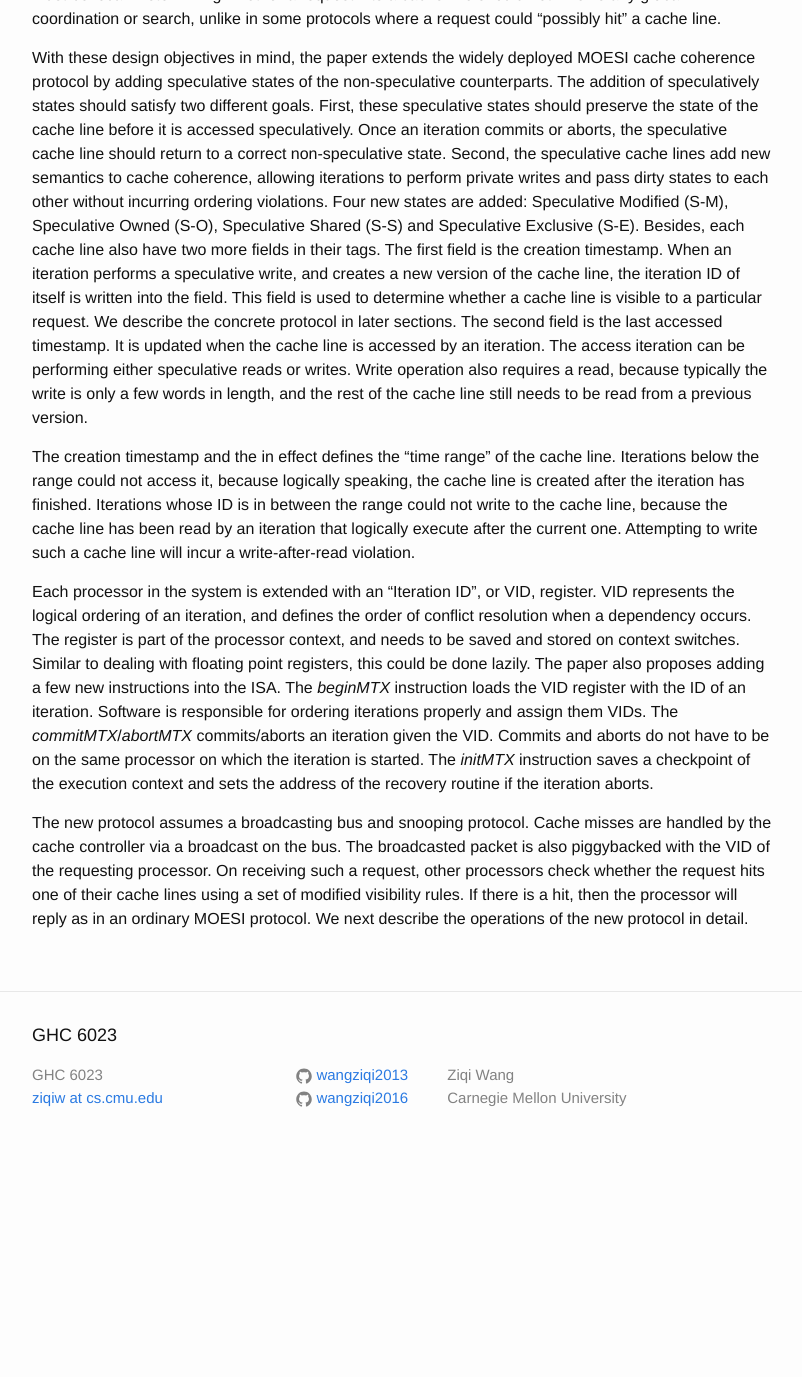
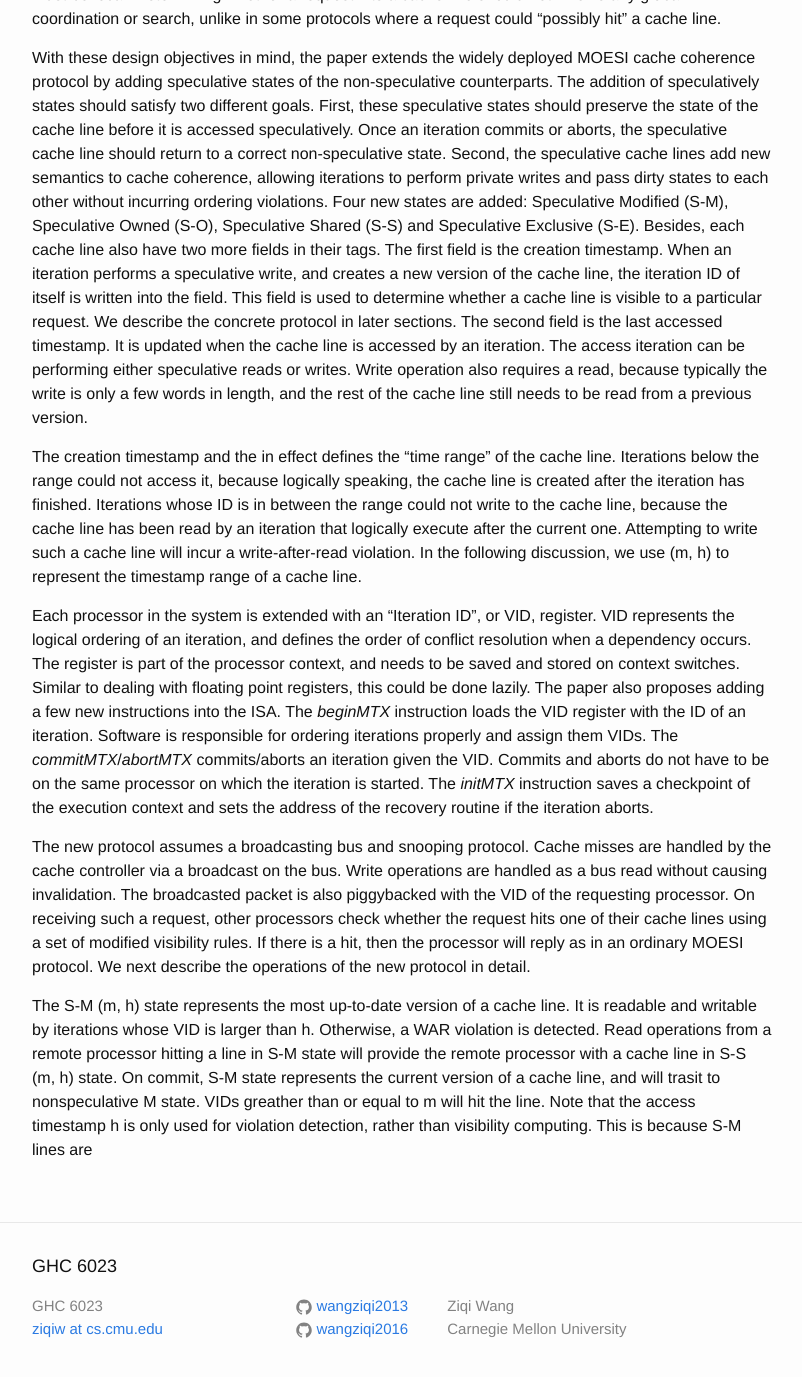
Before and after one commit to wangziqi2013/wangziqi2013.github.io, a Jekyll site: the page built from _posts/2018-06-02-Hardware-Multithreaded-Transactions.markdown, in a window 1280 px wide and 1400 px high, scrolled down 866 px. Shown: the top 1377 px of the window, without its empty margins (238-1040 px from the left). Built offline with Jekyll 4.4.1, drawn with Linux system fonts in a browser that asks for light colours; before the commit the page ends 2035 px from its top, so only the background shows below that.

Commit message:
Working on S-M state

```diff
--- a/_posts/2018-06-02-Hardware-Multithreaded-Transactions.markdown
+++ b/_posts/2018-06-02-Hardware-Multithreaded-Transactions.markdown
@@ -51,7 +51,7 @@ The creation timestamp and the in effect defines the "time range" of the cache l
 the range could not access it, because logically speaking, the cache line is created after the iteration has finished.
 Iterations whose ID is in between the range could not write to the cache line, because the cache line has been read by
 an iteration that logically execute after the current one. Attempting to write such a cache line will incur a write-after-read
-violation.
+violation. In the following discussion, we use (m, h) to represent the timestamp range of a cache line.
 
 Each processor in the system is extended with an "Iteration ID", or VID, register. VID represents the logical ordering
 of an iteration, and defines the order of conflict resolution when a dependency occurs. The register is part of the processor
@@ -63,7 +63,13 @@ be on the same processor on which the iteration is started. The *initMTX* instru
 context and sets the address of the recovery routine if the iteration aborts.
 
 The new protocol assumes a broadcasting bus and snooping protocol. Cache misses are handled by the cache controller via
-a broadcast on the bus. The broadcasted packet is also piggybacked with the VID of the requesting processor. On receiving
-such a request, other processors check whether the request hits one of their cache lines using a set of modified visibility
-rules. If there is a hit, then the processor will reply as in an ordinary MOESI protocol. We next describe the operations
-of the new protocol in detail.
+a broadcast on the bus. Write operations are handled as a bus read without causing invalidation. The broadcasted packet
+is also piggybacked with the VID of the requesting processor. On receiving such a request, other processors check whether
+the request hits one of their cache lines using a set of modified visibility rules. If there is a hit, then the processor
+will reply as in an ordinary MOESI protocol. We next describe the operations of the new protocol in detail.
+
+The S-M (m, h) state represents the most up-to-date version of a cache line. It is readable and writable by iterations whose VID
+is larger than h. Otherwise, a WAR violation is detected. Read operations from a remote processor hitting a line in S-M state
+will provide the remote processor with a cache line in S-S (m, h) state. On commit, S-M state represents the current version of
+a cache line, and will trasit to nonspeculative M state. VIDs greather than or equal to m will hit the line. Note that the
+access timestamp h is only used for violation detection, rather than visibility computing. This is because S-M lines are
```
